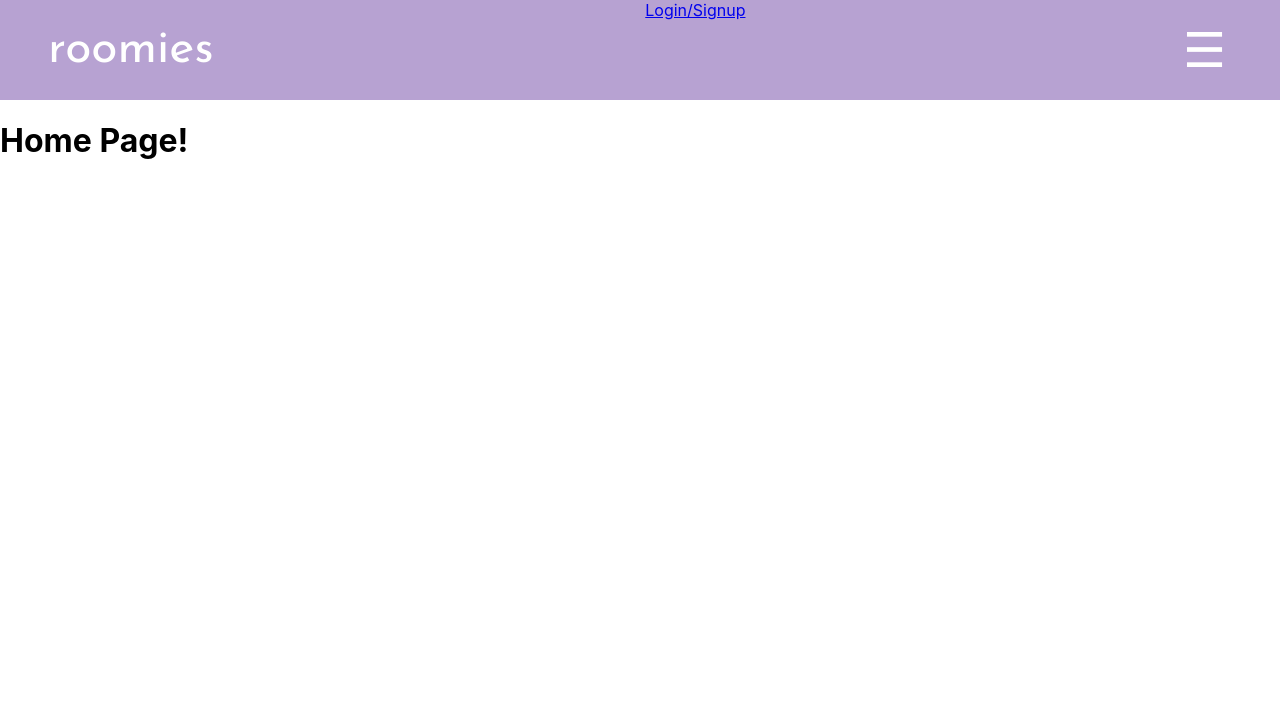
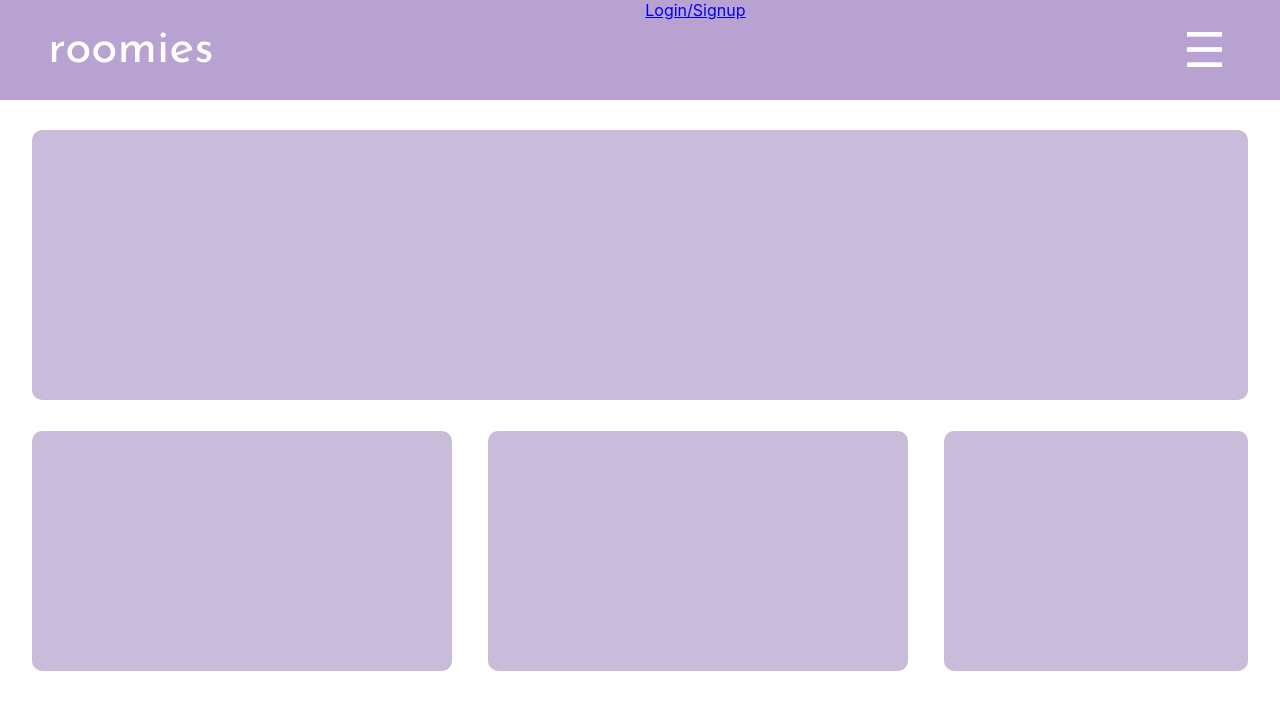
Before and after one commit to Chemplo/HackCanada, a React (Create React App) app in the folder roomies/: page / in a window 1280 px wide. Shown: the top 710 px of the page. Built offline with nearby package versions, Linux system fonts and the light colour scheme.

Commit message:
dashboard building block

```diff
--- /dev/null
+++ b/roomies/src/pages/Home.css
@@ -0,0 +1,45 @@
+.container {
+    width: 95%;
+    height: 600px; /* Make sure the container takes full screen height */
+    margin: auto;
+    display: flex;
+    flex-direction: column; /* Stacks rows */
+    align-items: center;
+    justify-content: flex-start; /* Ensures both rows take up space */
+}
+
+.questionnaire_box {
+    width: 100%;
+    height: 45%;
+    background-color: #C9BBDA;
+    border-radius: 10px;
+    margin: 2.5% auto;
+}
+
+.second_row {
+    display: flex;
+    justify-content: space-between; /* Places boxes side by side */
+    width: 100%; /* Full width */
+    height: 40%; /* Ensures boxes fit properly */
+}
+
+.profile_box, .result_box {
+    width: 34.5%; /* Almost half of the row */
+    height: 100%; /* Use full height */
+    border-radius: 10px;
+}
+
+.profile_box {
+    background-color: #C9BBDA;
+}
+
+.result_box {
+    background-color: #C9BBDA;
+}
+
+.about_box {
+    width: 25%;
+    height: 100%;
+    border-radius: 10px;
+    background-color: #C9BBDA;
+}
--- a/roomies/src/pages/Home.js
+++ b/roomies/src/pages/Home.js
@@ -1,10 +1,16 @@
-
+import './Home.css';
 
 function Home() {
     return (
-    <div>
-        <h1>Home Page!</h1>
-    </div>);
+        <div className="container">
+            <div className="questionnaire_box"></div>
+            <div className="second_row">
+                <div className="profile_box"></div>
+                <div className="result_box"></div>
+                <div className="about_box"></div>
+            </div>
+        </div>
+    );
 }
 
 export default Home;
```
